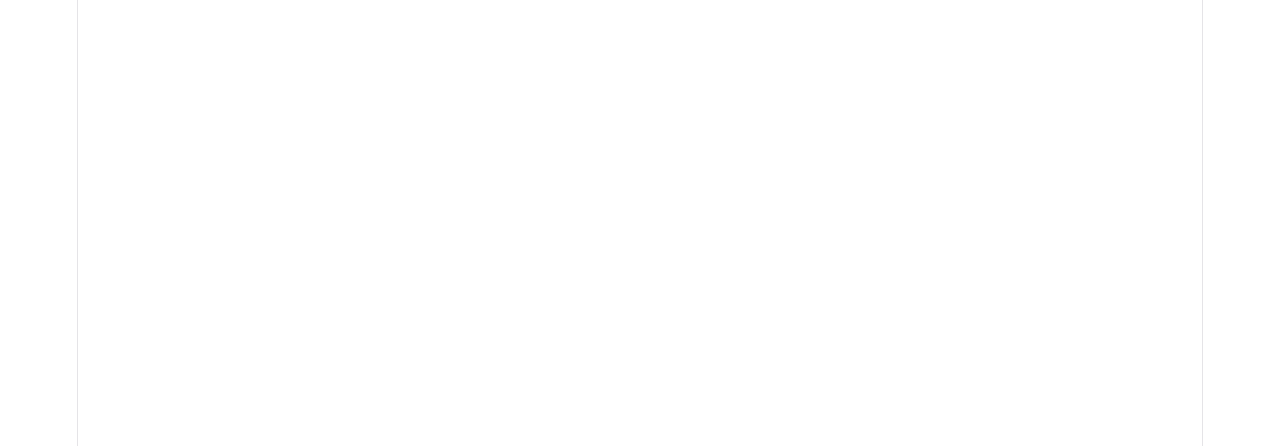
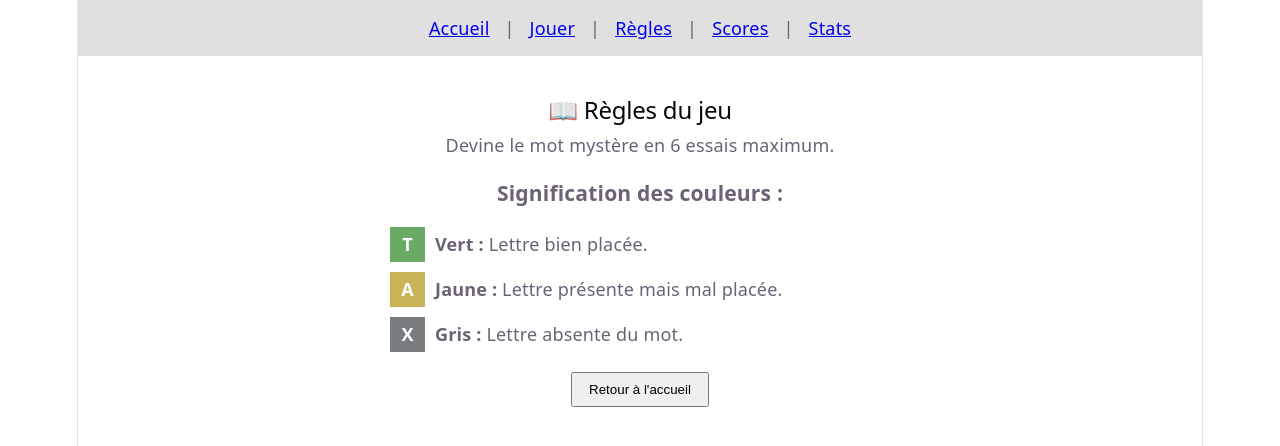
Before and after one commit to Rouida504/mot-mystere, a React (Vite) app: page /rules in a window 1280 px wide. Before the commit this address had no page. Shown: the top 446 px of the page. Built offline with nearby package versions, Linux system fonts and the light colour scheme.

Commit message:
ajouter le dossier avec les fichiers et config le fichier app.jsx

```diff
--- a/src/App.jsx
+++ b/src/App.jsx
@@ -1,18 +1,33 @@
-import { BrowserRouter, Routes, Route } from 'react-router-dom';
-import Home from './Home';
+import { BrowserRouter as Router, Routes, Route, Link } from 'react-router-dom';
+import Home from './pages/Home';
 import Game from './Game';
+import Rules from './pages/Rules';
+import Scores from './pages/Scores';
+import Stats from './pages/Stats';
 
 function App() {
   return (
-    <BrowserRouter>
-      <Routes>
-        {/* Page d'accueil (URL racine) */}
-        <Route path="/" element={<Home />} />
+    <Router>
+      <div className="app-container">
+        {/* Navigation globale */}
+        <nav style={{ padding: '15px', display: 'flex', gap: '15px', background: '#e0e0e0', justifyContent: 'center' }}>
+          <Link to="/">Accueil</Link> |
+          <Link to="/game">Jouer</Link> |
+          <Link to="/rules">Règles</Link> |
+          <Link to="/scores">Scores</Link> |
+          <Link to="/stats">Stats</Link>
+        </nav>
 
-        {/* Page de jeu (URL /jeu) */}
-        <Route path="/jeu" element={<Game />} />
-      </Routes>
-    </BrowserRouter>
+        {/* Définition des adresses */}
+        <Routes>
+          <Route path="/" element={<Home />} />
+          <Route path="/game" element={<Game />} />
+          <Route path="/rules" element={<Rules />} />
+          <Route path="/scores" element={<Scores />} />
+          <Route path="/stats" element={<Stats />} />
+        </Routes>
+      </div>
+    </Router>
   );
 }
 
--- /dev/null
+++ b/src/pages/Rules.jsx
@@ -0,0 +1,30 @@
+import { Link } from 'react-router-dom';
+
+function Rules() {
+  return (
+    <div style={{ maxWidth: '500px', margin: '20px auto', padding: '20px' }}>
+      <h2>📖 Règles du jeu</h2>
+      <p>Devine le mot mystère en 6 essais maximum.</p>
+
+      <h3>Signification des couleurs :</h3>
+      <div style={{ display: 'flex', alignItems: 'center', gap: '10px', marginBottom: '10px' }}>
+        <div style={{ width: '35px', height: '35px', background: '#6aaa64', color: 'white', display: 'flex', alignItems: 'center', justifyContent: 'center', fontWeight: 'bold' }}>T</div>
+        <p><strong>Vert :</strong> Lettre bien placée.</p>
+      </div>
+
+      <div style={{ display: 'flex', alignItems: 'center', gap: '10px', marginBottom: '10px' }}>
+        <div style={{ width: '35px', height: '35px', background: '#c9b458', color: 'white', display: 'flex', alignItems: 'center', justifyContent: 'center', fontWeight: 'bold' }}>A</div>
+        <p><strong>Jaune :</strong> Lettre présente mais mal placée.</p>
+      </div>
+
+      <div style={{ display: 'flex', alignItems: 'center', gap: '10px', marginBottom: '20px' }}>
+        <div style={{ width: '35px', height: '35px', background: '#787c7e', color: 'white', display: 'flex', alignItems: 'center', justifyContent: 'center', fontWeight: 'bold' }}>X</div>
+        <p><strong>Gris :</strong> Lettre absente du mot.</p>
+      </div>
+
+      <Link to="/"><button style={{ padding: '8px 16px', cursor: 'pointer' }}>Retour à l'accueil</button></Link>
+    </div>
+  );
+}
+
+export default Rules;
--- /dev/null
+++ b/src/pages/Scores.jsx
@@ -0,0 +1,13 @@
+import { Link } from 'react-router-dom';
+
+function Scores() {
+  return (
+    <div style={{ textAlign: 'center', marginTop: '30px' }}>
+      <h2> Tableau des scores</h2>
+      <p>À venir à l'étape suivante !</p>
+      <Link to="/"><button style={{ marginTop: '15px' }}>Accueil</button></Link>
+    </div>
+  );
+}
+
+export default Scores;
--- /dev/null
+++ b/src/pages/Stats.jsx
@@ -0,0 +1,13 @@
+import { Link } from 'react-router-dom';
+
+function Stats() {
+  return (
+    <div style={{ textAlign: 'center', marginTop: '30px' }}>
+      <h2> Statistiques</h2>
+      <p>À venir à l'étape suivante !</p>
+      <Link to="/"><button style={{ marginTop: '15px' }}>Accueil</button></Link>
+    </div>
+  );
+}
+
+export default Stats;
```
